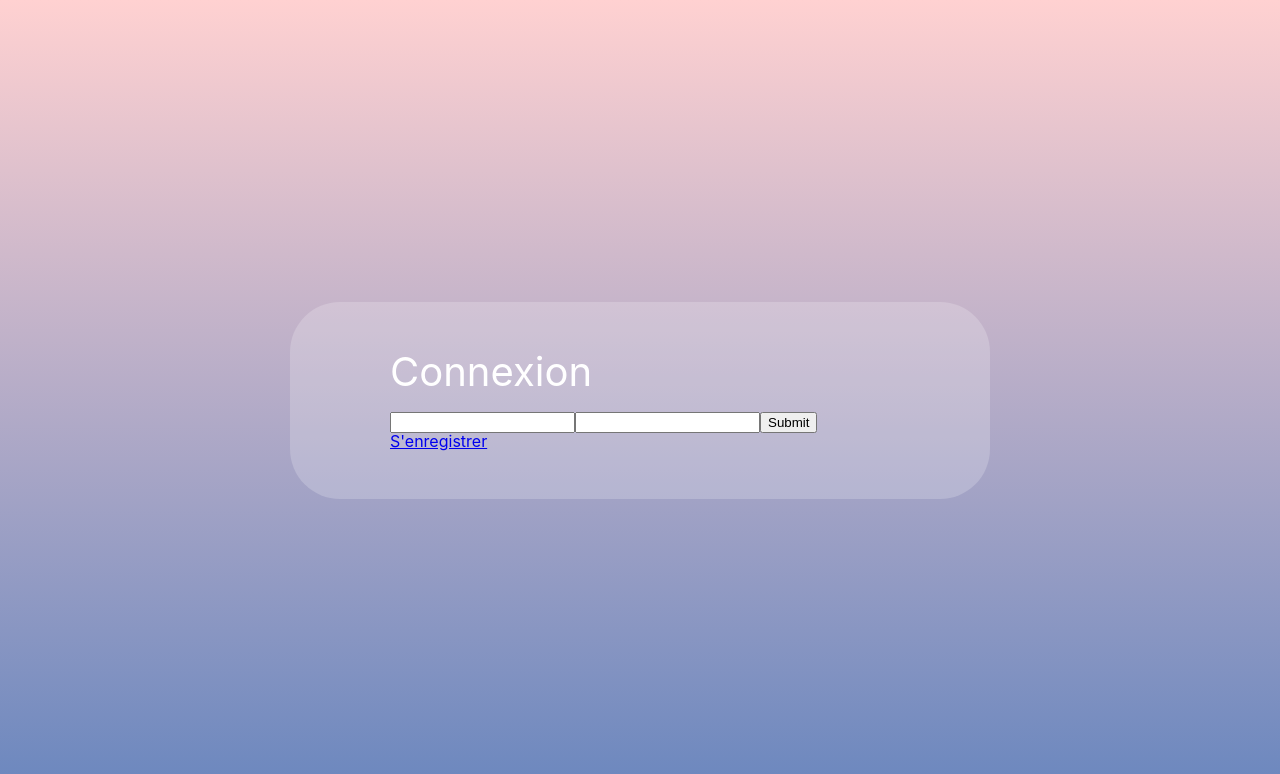
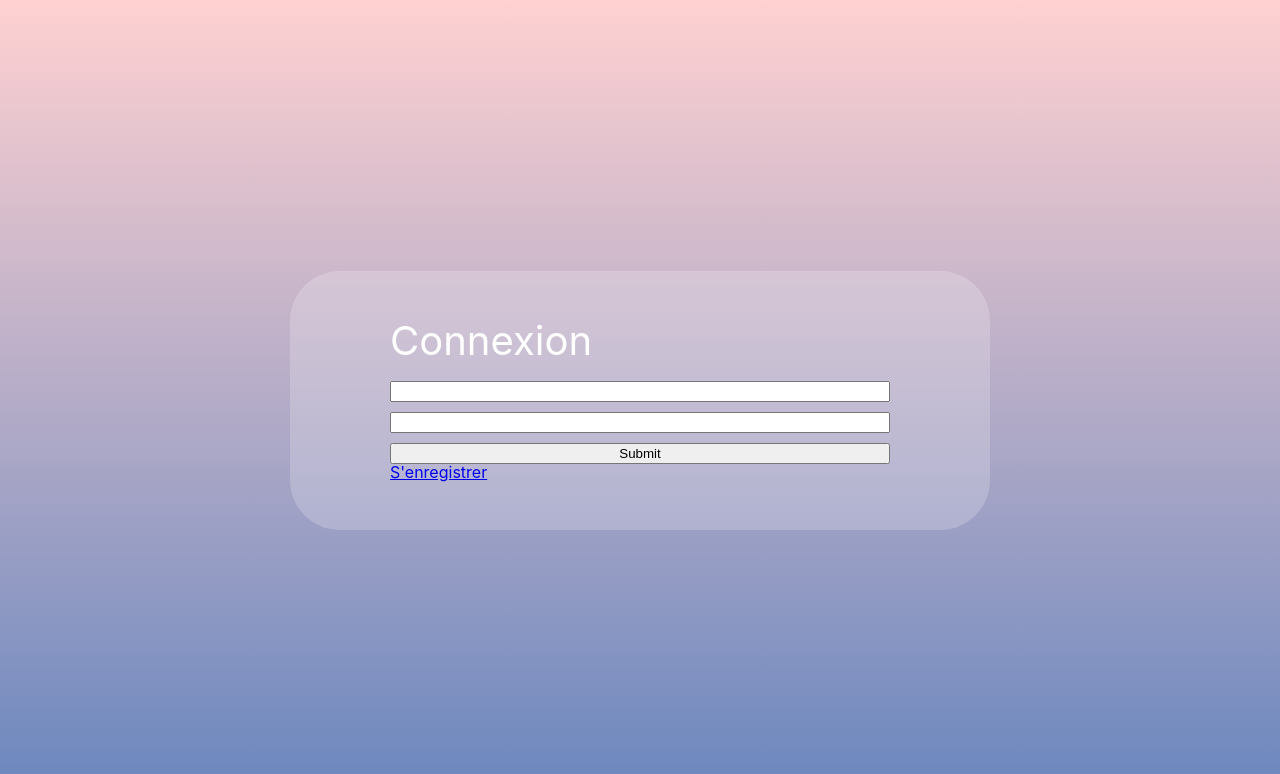
Before and after one commit to theorougier/Projet-file-rouge, a React (Create React App) app in the folder front/: page /login in a window 1280 px wide. Shown: the top 774 px of the page. Built offline with nearby package versions, Linux system fonts and the light colour scheme.

Commit message:
add flexBox in LoginForm.js

```diff
--- a/front/src/pages/login/LoginForm.js
+++ b/front/src/pages/login/LoginForm.js
@@ -1,22 +1,24 @@
-import React from 'react'
-import {Formik} from 'formik';
+import React from "react";
+import { Formik } from "formik";
 
 function LoginForm() {
+  const styles = ownStyles();
+
   return (
     <Formik
-            initialValues={{email: '', password: ''}}
-            validate={values => {
+      initialValues={{ email: "", password: "" }}
+      validate={(values) => {
         const errors = {};
         if (!values.email) {
-                    errors.email = 'Required';
+          errors.email = "Required";
         } else if (
           !/^[A-Z0-9._%+-]+@[A-Z0-9.-]+\.[A-Z]{2,}$/i.test(values.email)
         ) {
-                    errors.email = 'Invalid email address';
+          errors.email = "Invalid email address";
         }
         return errors;
       }}
-            onSubmit={(values, {setSubmitting}) => {
+      onSubmit={(values, { setSubmitting }) => {
         setTimeout(() => {
           alert(JSON.stringify(values, null, 2));
           setSubmitting(false);
@@ -33,7 +35,7 @@ function LoginForm() {
         isSubmitting,
         /* and other goodies */
       }) => (
-                <form onSubmit={handleSubmit}>
+        <form onSubmit={handleSubmit} style={styles.parent}>
           <input
             type="email"
             name="email"
@@ -56,7 +58,16 @@ function LoginForm() {
         </form>
       )}
     </Formik>
-    )
+  );
 }
 
-export default LoginForm
+const ownStyles = () => ({
+  parent: {
+    display: "flex",
+    flexDirection: "column",
+    gap: "10px",
+    height: "100%",
+  },
+});
+
+export default LoginForm;
```
Lines whose indentation alone changed are shown as unchanged.
